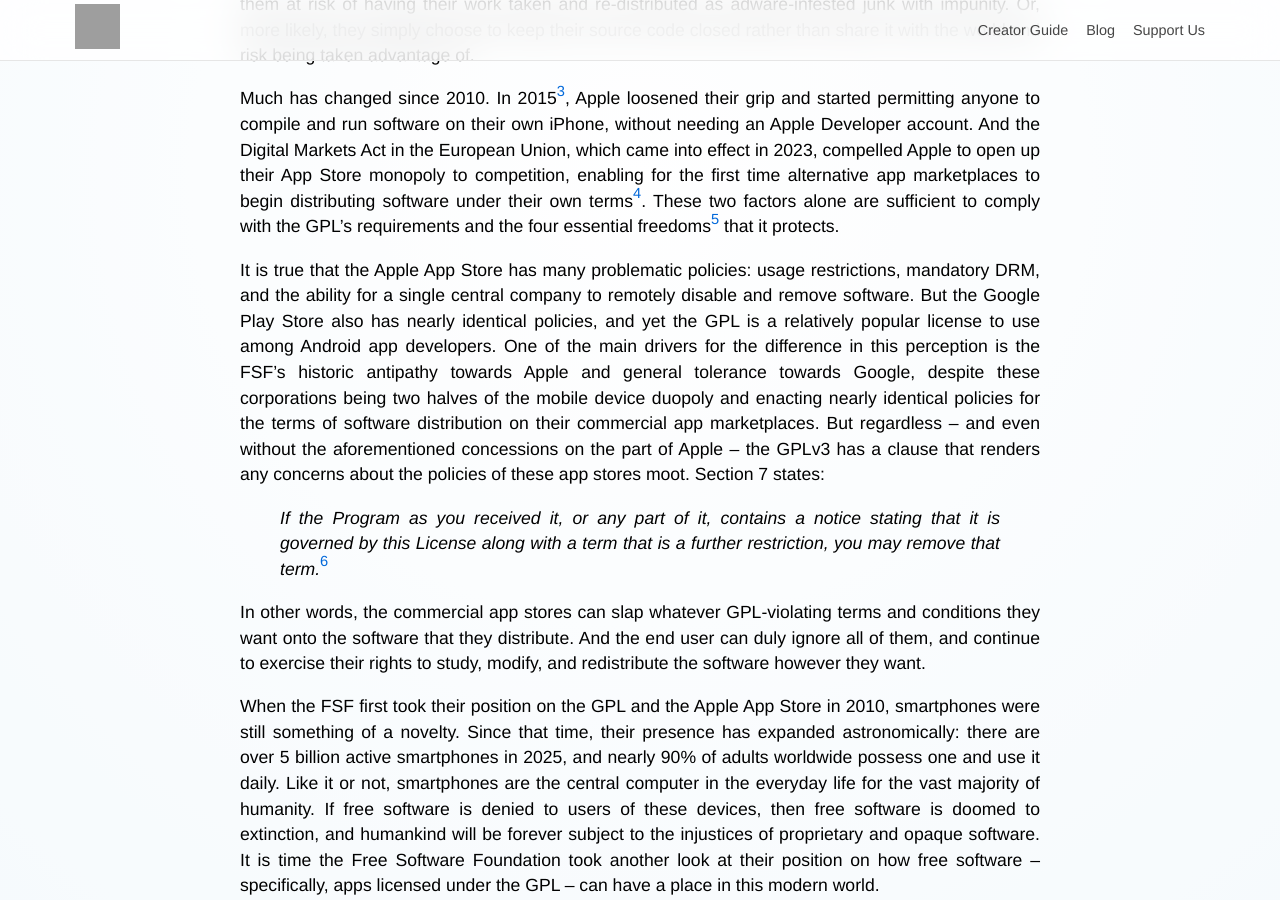
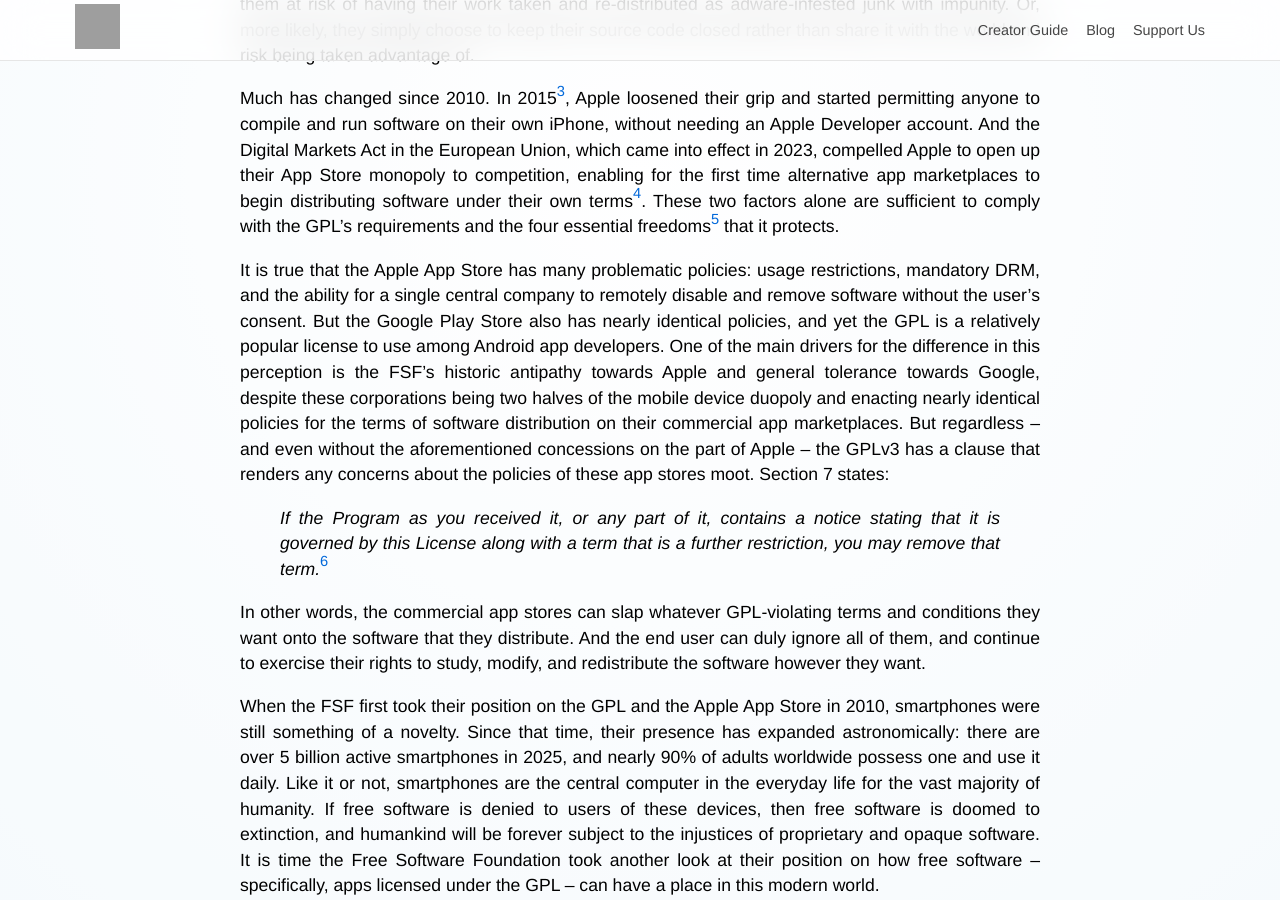
Before and after one commit to fairapps/fairapps.github.io, a Jekyll site: the page built from _posts/2025-03-19-gpl-and-the-app-stores.md, in a window 1280 px wide and 900 px high, scrolled down 1542 px. Built offline with Jekyll 4.4.1, drawn with Linux system fonts in a browser that asks for light colours; grey boxes are pictures that could not be loaded.

```diff
--- a/_posts/2025-03-19-gpl-and-the-app-stores.md
+++ b/_posts/2025-03-19-gpl-and-the-app-stores.md
@@ -29,7 +29,7 @@
 [^4]: _Digital Markets Act_ [https://en.wikipedia.org/wiki/Digital_Markets_Act](https://en.wikipedia.org/wiki/Digital_Markets_Act)
 [^5]: _The four essential freedoms_ [https://www.gnu.org/philosophy/free-sw.en.html#four-freedoms](https://www.gnu.org/philosophy/free-sw.en.html#four-freedoms)
 
-It is true that the Apple App Store has many problematic policies: usage restrictions, mandatory DRM, and the ability for a single central company to remotely disable and remove software. But the Google Play Store also has nearly identical policies, and yet the GPL is a relatively popular license to use among Android app developers. One of the main drivers for the difference in this perception is the FSF's historic antipathy towards Apple and general tolerance towards Google, despite these corporations being two halves of the mobile device duopoly and enacting nearly identical policies for the terms of software distribution on their commercial app marketplaces. But regardless – and even without the aforementioned concessions on the part of Apple – the GPLv3 has a clause that renders any concerns about the policies of these app stores moot. Section 7 states:
+It is true that the Apple App Store has many problematic policies: usage restrictions, mandatory DRM, and the ability for a single central company to remotely disable and remove software without the user's consent. But the Google Play Store also has nearly identical policies, and yet the GPL is a relatively popular license to use among Android app developers. One of the main drivers for the difference in this perception is the FSF's historic antipathy towards Apple and general tolerance towards Google, despite these corporations being two halves of the mobile device duopoly and enacting nearly identical policies for the terms of software distribution on their commercial app marketplaces. But regardless – and even without the aforementioned concessions on the part of Apple – the GPLv3 has a clause that renders any concerns about the policies of these app stores moot. Section 7 states:
 
 > _If the Program as you received it, or any part of it, contains a notice stating that it is governed by this License along with a term that is a further restriction, you may remove that term._[^6]
 
```
